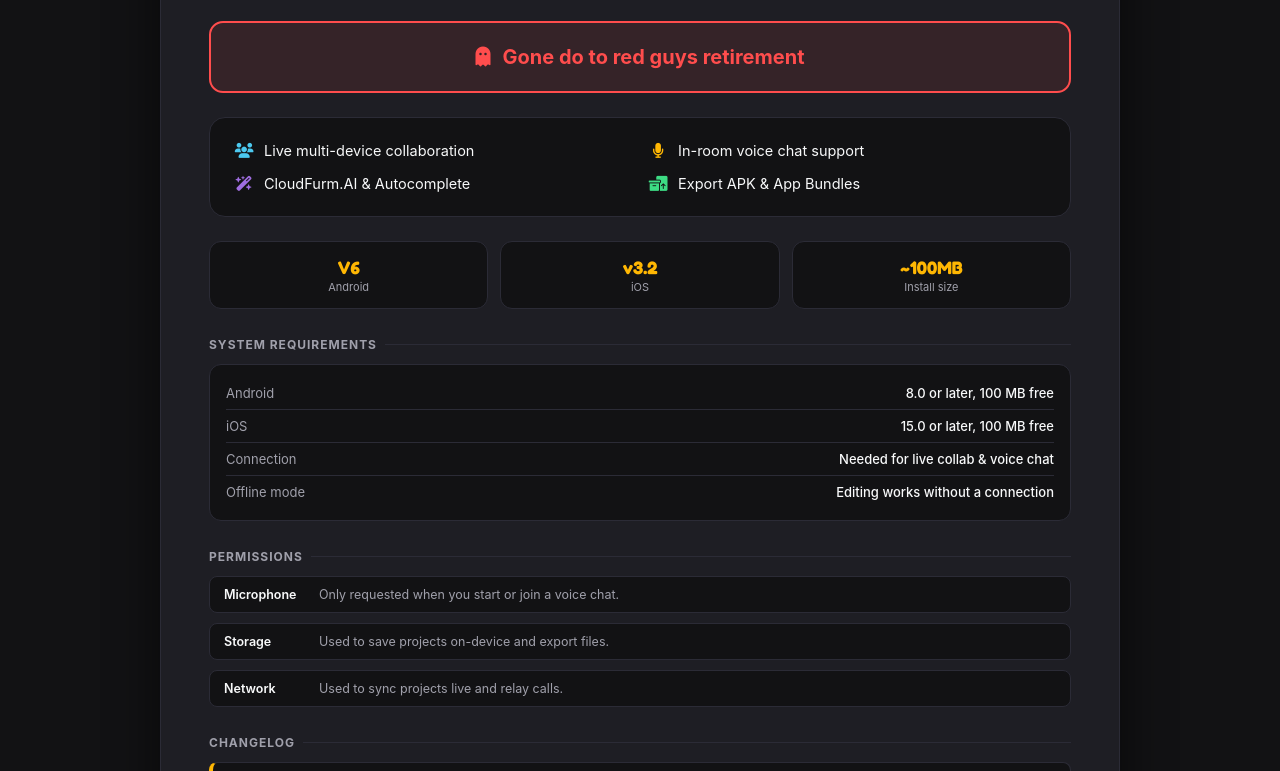
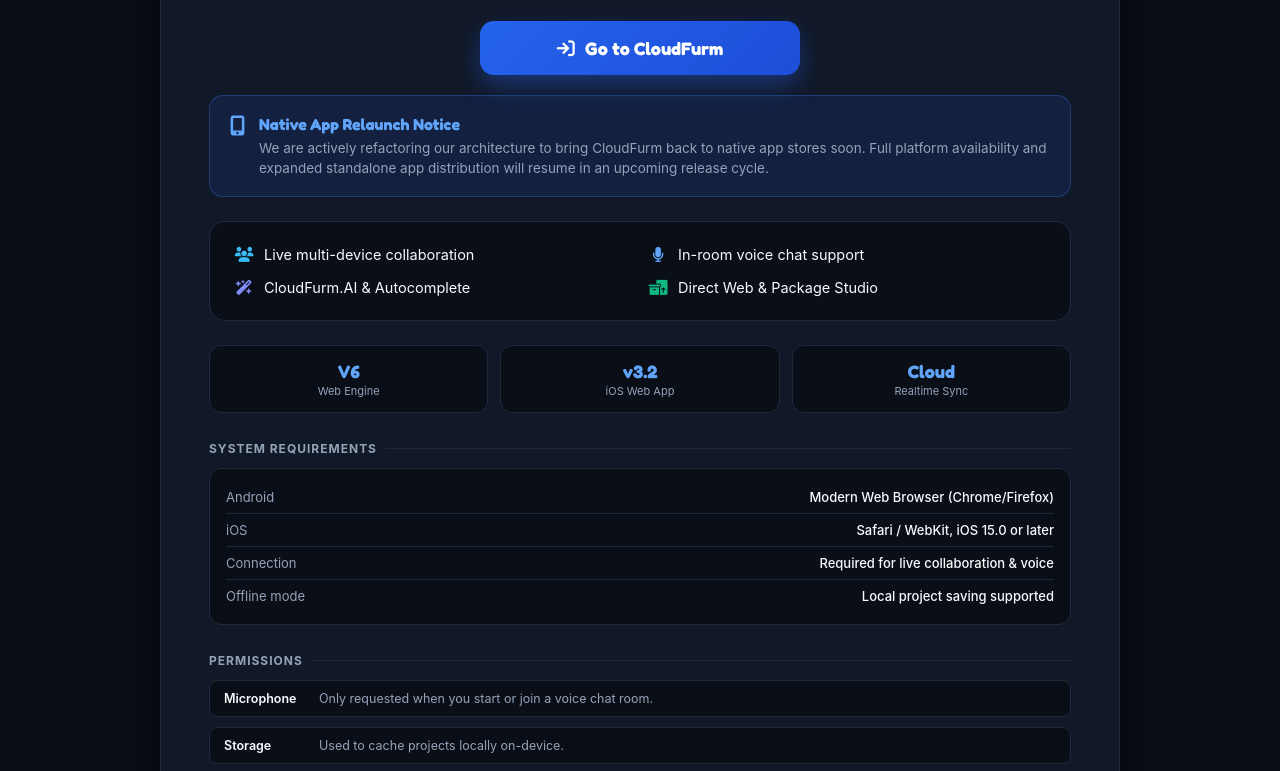
Before and after one commit to neonninjahappy-lab/neonninjahappy-lab.github.io, a plain HTML site: page index.html in a window 1280 px wide. Shown: the part 351-1122 px from the top of the page. Drawn offline with Linux system fonts and the light colour scheme.

Commit message:
Refactor styles and update UI components

```diff
--- a/index.html
+++ b/index.html
@@ -23,19 +23,20 @@
 
     <style>
         :root {
-            --bg-main: #121214;
-            --bg-surface: #1e1e24;
-            --bg-tab-active: #2a2a32;
-            --accent-gold: #ffb703;
-            --accent-play: #4cc9f0;
-            --accent-ai: #a06ee1;
-            --accent-green: #2ec4b6;
-            --accent-orange: #ff7043;
-            --accent-android: #3ddc84;
-            --accent-ios: #ff4d4d;
-            --text-primary: #f8f9fa;
-            --text-secondary: #a0a0ab;
-            --border-color: #2b2b36;
+            --bg-main: #0a0e17;
+            --bg-surface: #111827;
+            --bg-tab-active: #1f293d;
+            --accent-primary: #3b82f6;
+            --accent-glow: #60a5fa;
+            --accent-gold: #f59e0b;
+            --accent-play: #38bdf8;
+            --accent-ai: #818cf8;
+            --accent-green: #10b981;
+            --accent-blue-btn: #2563eb;
+            --accent-blue-btn-hover: #1d4ed8;
+            --text-primary: #f8fafc;
+            --text-secondary: #94a3b8;
+            --border-color: #1e293b;
             --font-cartoon: 'Fredoka', 'Comfortaa', cursive, sans-serif;
             --font-logo: 'Quicksand', -apple-system, BlinkMacSystemFont, sans-serif;
         }
@@ -64,7 +65,7 @@
         }
 
         .app-logo {
-            background-color: #161616;
+            background-color: #0f172a;
             border-radius: 26%;
             display: inline-flex;
             align-items: center;
@@ -74,7 +75,7 @@
             font-weight: 300;
             letter-spacing: -2px;
             user-select: none;
-            box-shadow: 0 8px 24px rgba(0, 0, 0, 0.5), inset 0 0 0 2px rgba(255, 255, 255, 0.08);
+            box-shadow: 0 8px 24px rgba(0, 0, 0, 0.6), inset 0 0 0 2px rgba(59, 130, 246, 0.2);
             flex-shrink: 0;
             transition: transform 0.2s cubic-bezier(0.175, 0.885, 0.32, 1.275);
         }
@@ -104,7 +105,7 @@
             left: 0;
             width: 100%;
             height: 60px;
-            background-color: rgba(30, 30, 36, 0.92);
+            background-color: rgba(17, 24, 39, 0.92);
             backdrop-filter: blur(12px);
             display: flex;
             align-items: center;
@@ -149,7 +150,7 @@
             left: 0;
             width: 100vw;
             height: 100vh;
-            background: rgba(0, 0, 0, 0.65);
+            background: rgba(0, 0, 0, 0.7);
             backdrop-filter: blur(6px);
             z-index: 200;
             opacity: 0;
@@ -231,7 +232,7 @@
         }
 
         .nav-link.active {
-            color: var(--accent-gold);
+            color: var(--accent-glow);
         }
 
         .container {
@@ -239,7 +240,7 @@
             background: var(--bg-surface);
             padding: 40px 28px;
             border-radius: 24px;
-            box-shadow: 0 20px 50px rgba(0, 0, 0, 0.6);
+            box-shadow: 0 20px 50px rgba(0, 0, 0, 0.7);
             width: 100%;
             max-width: 720px;
             margin: 0 auto;
@@ -272,20 +273,67 @@
             line-height: 1.5;
         }
 
-        .gone-notice {
-            display: flex;
+        .action-btn-container {
+            margin-bottom: 20px;
+        }
+
+        .cta-btn {
+            display: inline-flex;
             align-items: center;
             justify-content: center;
-            gap: 12px;
-            background: rgba(255, 77, 77, 0.1);
-            border: 2px solid var(--accent-ios);
-            color: var(--accent-ios);
+            gap: 10px;
+            background: linear-gradient(135deg, var(--accent-blue-btn), #1d4ed8);
+            color: #ffffff;
+            text-decoration: none;
+            padding: 16px 32px;
             border-radius: 14px;
-            padding: 22px 20px;
             font-family: var(--font-cartoon);
+            font-size: 18px;
+            font-weight: 700;
+            box-shadow: 0 10px 25px rgba(37, 99, 235, 0.4);
+            transition: all 0.2s ease;
+            width: 100%;
+            max-width: 320px;
+        }
+
+        .cta-btn:hover {
+            transform: translateY(-2px);
+            box-shadow: 0 14px 30px rgba(37, 99, 235, 0.5);
+            background: linear-gradient(135deg, #3b82f6, #1d4ed8);
+        }
+
+        .roadmap-banner {
+            display: flex;
+            align-items: flex-start;
+            gap: 14px;
+            background: rgba(30, 58, 138, 0.25);
+            border: 1px solid rgba(59, 130, 246, 0.3);
+            color: var(--text-primary);
+            border-radius: 14px;
+            padding: 18px 20px;
+            text-align: left;
+            margin-bottom: 24px;
+        }
+
+        .roadmap-banner i {
             font-size: 20px;
+            color: var(--accent-glow);
+            margin-top: 2px;
+            flex-shrink: 0;
+        }
+
+        .roadmap-banner-title {
+            font-family: var(--font-cartoon);
+            font-size: 16px;
             font-weight: 700;
-            margin-bottom: 24px;
+            color: var(--accent-glow);
+            margin-bottom: 4px;
+        }
+
+        .roadmap-banner-text {
+            font-size: 13.5px;
+            color: var(--text-secondary);
+            line-height: 1.5;
         }
 
         .feature-list {
@@ -332,7 +380,7 @@
         .stat-num {
             font-size: 18px;
             font-weight: 700;
-            color: var(--accent-gold);
+            color: var(--accent-glow);
         }
 
         .stat-label {
@@ -393,7 +441,7 @@
         .changelog-entry {
             background: var(--bg-main);
             border: 1px solid var(--border-color);
-            border-left: 4px solid var(--accent-gold);
+            border-left: 4px solid var(--accent-primary);
             border-radius: 8px;
             padding: 12px 14px;
         }
@@ -449,7 +497,7 @@
 
         .faq-item summary::before {
             content: '+';
-            color: var(--accent-gold);
+            color: var(--accent-glow);
             font-weight: 700;
             font-size: 16px;
             width: 12px;
@@ -512,13 +560,13 @@
         }
 
         .badge.new {
-            background: rgba(255, 183, 3, 0.15);
-            color: var(--accent-gold);
-            border: 1px solid var(--accent-gold);
+            background: rgba(59, 130, 246, 0.15);
+            color: var(--accent-glow);
+            border: 1px solid var(--accent-primary);
         }
 
         .badge.update {
-            background: rgba(76, 201, 240, 0.15);
+            background: rgba(56, 189, 248, 0.15);
             color: var(--accent-play);
             border: 1px solid var(--accent-play);
         }
@@ -625,52 +673,61 @@
             <h1>CloudFurm</h1>
             <p class="subtitle">Code from your phone. Build, preview, and collaborate live — no desktop required.</p>
 
-            <div class="gone-notice">
-                <i class="fa-solid fa-ghost"></i>
-                <span>Gone do to red guys retirement</span>
+            <div class="action-btn-container">
+                <a href="https://cloudfurm.com/IOS" class="cta-btn">
+                    <i class="fa-solid fa-arrow-right-to-bracket"></i> Go to CloudFurm
+                </a>
+            </div>
+
+            <div class="roadmap-banner">
+                <i class="fa-solid fa-mobile-screen-button"></i>
+                <div>
+                    <div class="roadmap-banner-title">Native App Relaunch Notice</div>
+                    <div class="roadmap-banner-text">We are actively refactoring our architecture to bring CloudFurm back to native app stores soon. Full platform availability and expanded standalone app distribution will resume in an upcoming release cycle.</div>
+                </div>
             </div>
 
             <div class="feature-list">
                 <div class="feature-item"><i class="fa-solid fa-users" style="color: var(--accent-play);"></i> Live multi-device collaboration</div>
-                <div class="feature-item"><i class="fa-solid fa-microphone" style="color: var(--accent-gold);"></i> In-room voice chat support</div>
+                <div class="feature-item"><i class="fa-solid fa-microphone" style="color: var(--accent-glow);"></i> In-room voice chat support</div>
                 <div class="feature-item"><i class="fa-solid fa-wand-magic-sparkles" style="color: var(--accent-ai);"></i> CloudFurm.AI & Autocomplete</div>
-                <div class="feature-item"><i class="fa-solid fa-boxes-packing" style="color: var(--accent-android);"></i> Export APK & App Bundles</div>
+                <div class="feature-item"><i class="fa-solid fa-boxes-packing" style="color: var(--accent-green);"></i> Direct Web & Package Studio</div>
             </div>
 
             <div class="stats-row">
                 <div class="stat-box">
                     <div class="stat-num">V6</div>
-                    <div class="stat-label">Android</div>
+                    <div class="stat-label">Web Engine</div>
                 </div>
                 <div class="stat-box">
                     <div class="stat-num">v3.2</div>
-                    <div class="stat-label">iOS</div>
+                    <div class="stat-label">iOS Web App</div>
                 </div>
                 <div class="stat-box">
-                    <div class="stat-num">~100MB</div>
-                    <div class="stat-label">Install size</div>
+                    <div class="stat-num">Cloud</div>
+                    <div class="stat-label">Realtime Sync</div>
                 </div>
             </div>
 
             <div class="section-heading">System Requirements</div>
             <div class="req-table">
-                <div class="req-row"><span>Android</span><span>8.0 or later, 100 MB free</span></div>
-                <div class="req-row"><span>iOS</span><span>15.0 or later, 100 MB free</span></div>
-                <div class="req-row"><span>Connection</span><span>Needed for live collab & voice chat</span></div>
-                <div class="req-row"><span>Offline mode</span><span>Editing works without a connection</span></div>
+                <div class="req-row"><span>Android</span><span>Modern Web Browser (Chrome/Firefox)</span></div>
+                <div class="req-row"><span>iOS</span><span>Safari / WebKit, iOS 15.0 or later</span></div>
+                <div class="req-row"><span>Connection</span><span>Required for live collaboration & voice</span></div>
+                <div class="req-row"><span>Offline mode</span><span>Local project saving supported</span></div>
             </div>
 
             <div class="section-heading">Permissions</div>
             <div class="perm-list">
-                <div class="perm-item"><span class="perm-name">Microphone</span> Only requested when you start or join a voice chat.</div>
-                <div class="perm-item"><span class="perm-name">Storage</span> Used to save projects on-device and export files.</div>
-                <div class="perm-item"><span class="perm-name">Network</span> Used to sync projects live and relay calls.</div>
+                <div class="perm-item"><span class="perm-name">Microphone</span> Only requested when you start or join a voice chat room.</div>
+                <div class="perm-item"><span class="perm-name">Storage</span> Used to cache projects locally on-device.</div>
+                <div class="perm-item"><span class="perm-name">Network</span> Used to synchronize sessions live across collaborators.</div>
             </div>
 
             <div class="section-heading">Changelog</div>
             <div class="changelog">
                 <div class="changelog-entry">
-                    <div class="cl-head"><span class="cl-version">Android V6</span><span class="cl-date">Latest</span></div>
+                    <div class="cl-head"><span class="cl-version">Platform V6</span><span class="cl-date">Latest</span></div>
                     <ul>
                         <li>Added room passcodes and moderation controls</li>
                         <li>Integrated CloudFurm.AI workspace assistant</li>
@@ -693,8 +750,8 @@
                 <p>Yes, using the editor is completely free.</p>
             </details>
             <details class="faq-item">
-                <summary>Will this appear in the App Store or Play Store?</summary>
-                <p>Not currently.</p>
+                <summary>Will native apps return to store listings?</summary>
+                <p>Yes. Standalone native app builds are undergoing architectural updates and will be relaunched soon.</p>
             </details>
             <details class="faq-item">
                 <summary>Can I use it offline?</summary>
@@ -705,22 +762,22 @@
         <!-- ANNOUNCEMENTS PAGE PANEL -->
         <div class="page-panel" id="announcementsPanel">
             <div style="text-align: left; margin-bottom: 24px;">
-                <h1 style="font-size: 28px;"><i class="fa-solid fa-bullhorn" style="color: var(--accent-gold);"></i> Announcements</h1>
+                <h1 style="font-size: 28px;"><i class="fa-solid fa-bullhorn" style="color: var(--accent-glow);"></i> Announcements</h1>
                 <p style="font-size: 14px; color: var(--text-secondary);">Stay updated with the latest news, updates, and releases for CloudFurm.</p>
             </div>
 
             <div class="announcement-card">
-                <span class="badge new">New Release</span>
-                <h3>CloudFurm V6 Released for Android!</h3>
-                <div class="date"><i class="fa-regular fa-calendar"></i> August 2026</div>
-                <p>We are thrilled to announce the rollout of CloudFurm Android V6! This massive update brings full integration with CloudFurm.AI, room passcodes, kick/ban controls for live collaboration, and full support for direct APK packaging built straight into the studio.</p>
+                <span class="badge new">Roadmap Update</span>
+                <h3>Native Mobile App Relaunch in Development</h3>
+                <div class="date"><i class="fa-regular fa-calendar"></i> November 2026</div>
+                <p>We are actively working on returning CloudFurm to standalone native mobile packaging. In the interim, all web workspace services remain fully active via CloudFurm online.</p>
             </div>
 
             <div class="announcement-card">
-                <span class="badge update">iOS Update</span>
-                <h3>iOS Profile v3.2 Stability Patch</h3>
+                <span class="badge update">Platform Release</span>
+                <h3>CloudFurm V6 Live Engine Rolling Out</h3>
                 <div class="date"><i class="fa-regular fa-calendar"></i> August 2026</div>
-                <p>The latest iOS profile (v3.2) resolves audio drop issues during extended voice calls in collaboration rooms and improves project sync reliability when switching files rapidly.</p>
+                <p>This major milestone brings full integration with CloudFurm.AI, room passcodes, kick/ban controls for live collaboration, and enhanced web studio execution.</p>
             </div>
 
             <div class="announcement-card">
@@ -732,7 +789,7 @@
         </div>
 
         <div class="footer-note">
-            Android APK V6 · iOS profile v3.2
+            CloudFurm V6 · Web & Mobile Studio
         </div>
     </div>
 
```
